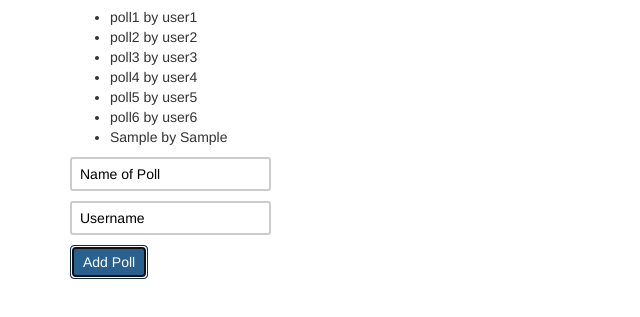
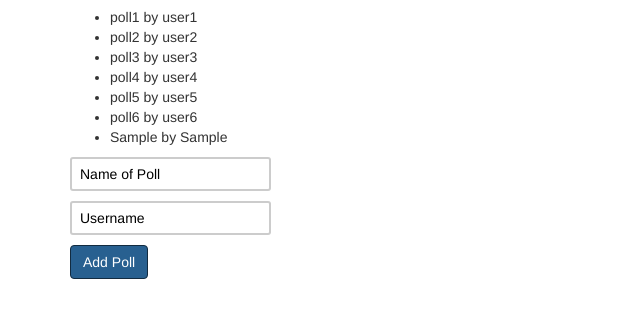
Before and after one commit to asell22/voting, a plain HTML site: page index.html in a window 1280 px wide. Both pictures are taken after typing "Sample", "Sample" into the empty fields and a click on the button "Add Poll". Shown: the part 63-380 px from the top of the page, without its empty margins (0-640 px from the left). Drawn offline with nearby package versions, Linux system fonts and the light colour scheme.

Commit message:
remove default button focus style

```diff
--- a/style.css
+++ b/style.css
@@ -42,6 +42,6 @@ input.ng-invalid.ng-touched:-moz-placeholder { /* Firefox 18- */
   opacity: 1
 }
 
-button {
+.btn:focus {
   outline: none;
 }
```
